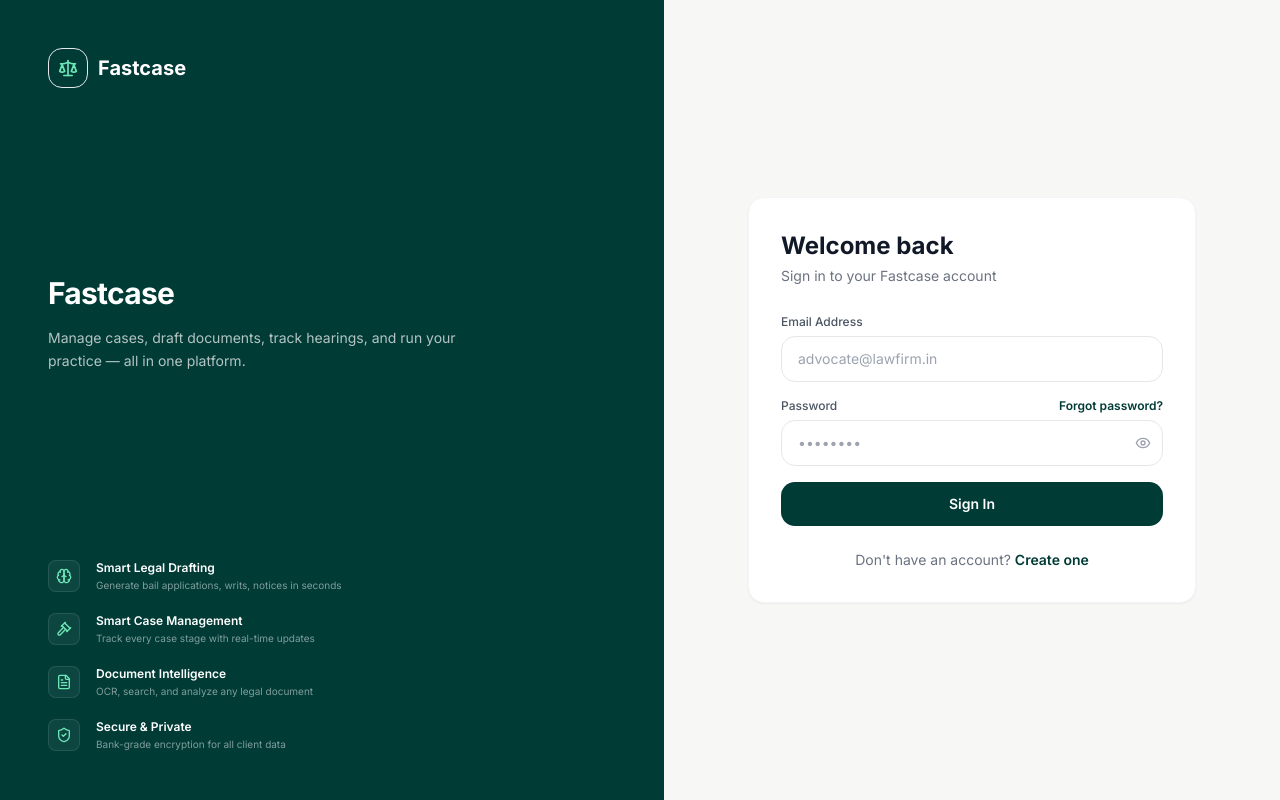
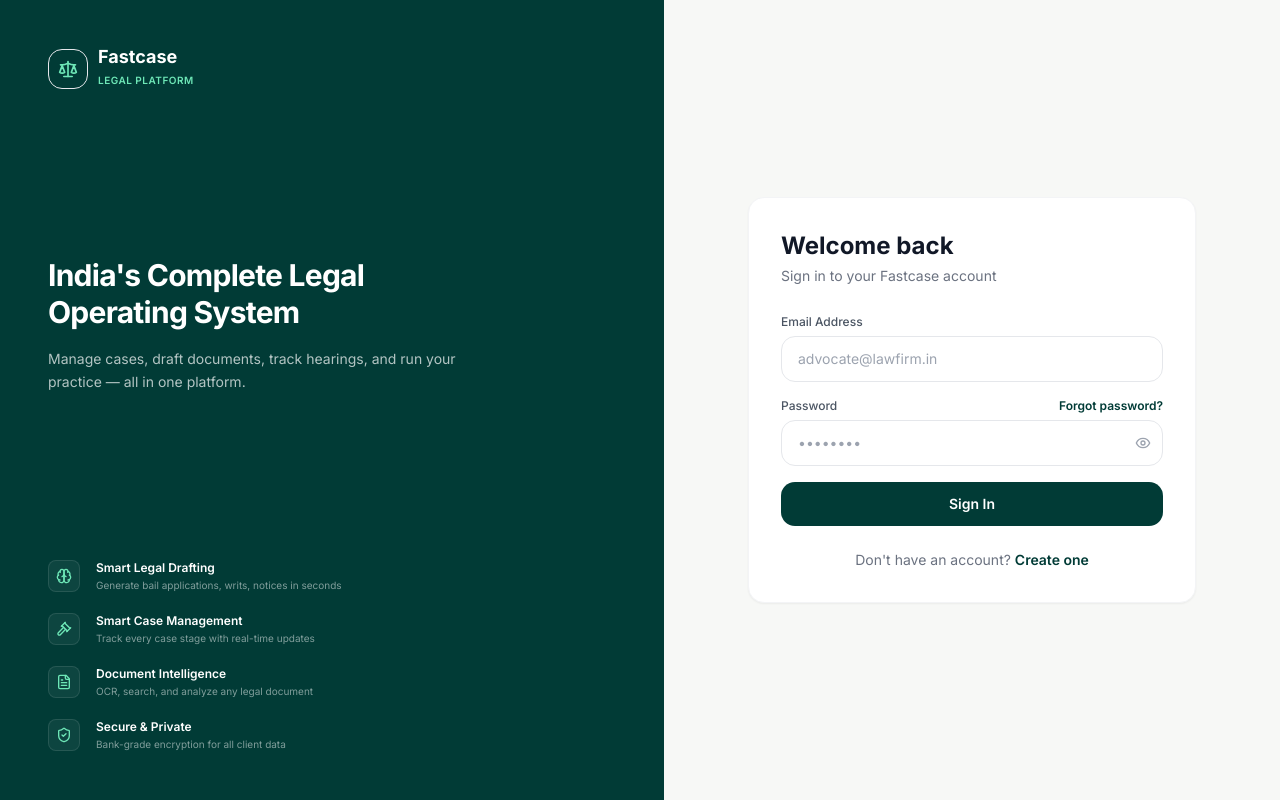
Before and after one commit to Shivm-ops/High-Cort-ERP, a Next.js app in the folder frontend/: page /login in a window 1280 px wide. Built offline with nearby package versions, Linux system fonts and the light colour scheme; no server answers.

Commit message:
Restore Legal Platform tag, India's Complete Legal Operating System heading, and title

```diff
--- a/frontend/app/(auth)/login/page.tsx
+++ b/frontend/app/(auth)/login/page.tsx
@@ -65,13 +65,14 @@
             <Scale className="w-5 h-5 text-mint" />
           </div>
           <div>
-            <h1 className="font-bold text-xl leading-none">Fastcase</h1>
+            <h1 className="font-bold text-lg leading-none">Fastcase</h1>
+            <span className="text-[10px] text-mint uppercase tracking-wider font-semibold">Legal Platform</span>
           </div>
         </div>
 
         <div className="max-w-md relative z-10">
-          <h2 className="text-3xl font-bold tracking-tight mb-4">
-            Fastcase
+          <h2 className="text-3xl font-bold tracking-tight mb-4 leading-tight">
+            India's Complete Legal<br />Operating System
           </h2>
           <p className="text-white/70 text-sm leading-relaxed">
             Manage cases, draft documents, track hearings, and run your practice — all in one platform.
--- a/frontend/app/(auth)/register/page.tsx
+++ b/frontend/app/(auth)/register/page.tsx
@@ -78,10 +78,11 @@
             </div>
             <div>
               <div className="text-white font-bold text-xl">Fastcase</div>
+              <div className="text-mint text-[10px] uppercase tracking-wider font-semibold">Legal Platform</div>
             </div>
           </div>
           <h1 className="text-white text-3xl font-bold leading-tight mb-4">
-            Fastcase
+            India's Complete Legal<br />Operating System
           </h1>
           <p className="text-white/60 text-base leading-relaxed">
             Manage cases, draft documents, track hearings, and run your practice — all in one platform.
--- a/frontend/app/layout.tsx
+++ b/frontend/app/layout.tsx
@@ -3,9 +3,9 @@
 import Providers from "./providers";
 
 export const metadata: Metadata = {
-  title: "Fastcase",
+  title: "Fastcase — India's Complete Legal Operating System",
   description:
-    "Enterprise-grade Practice Management Platform for Indian advocates, law firms, and legal professionals.",
+    "Enterprise-grade Legal Operating System and Practice Management Platform for Indian advocates, law firms, and legal professionals.",
   keywords: "legal ERP, advocate software, legal drafting, case management India",
   icons: {
     icon: "/favicon.ico",
```
